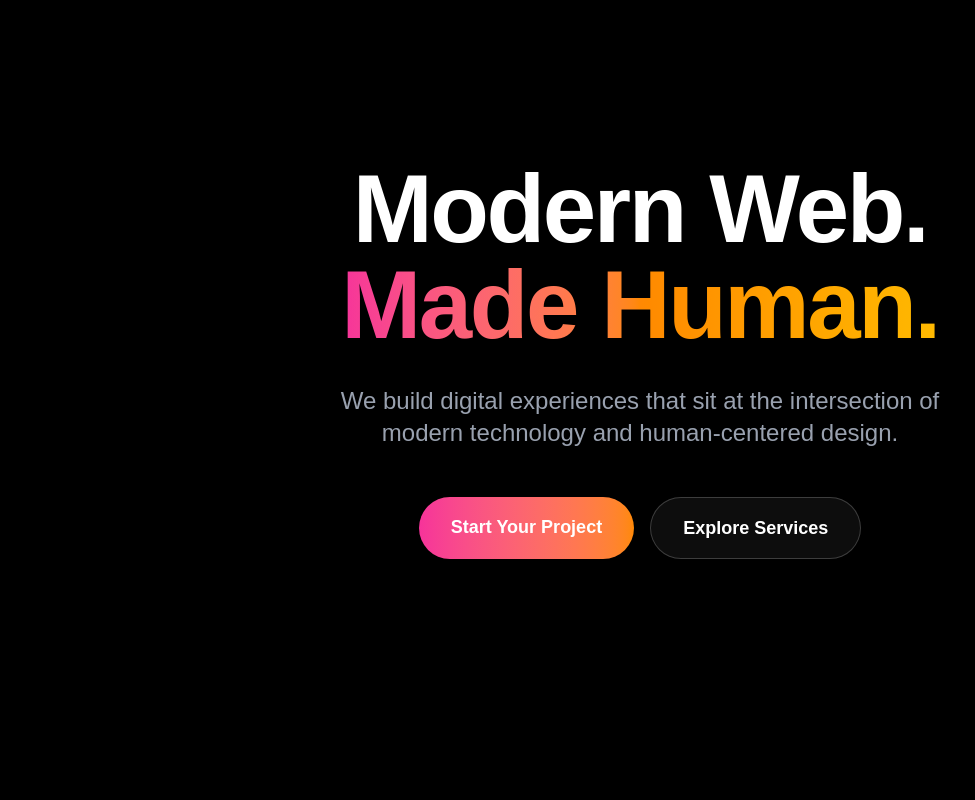
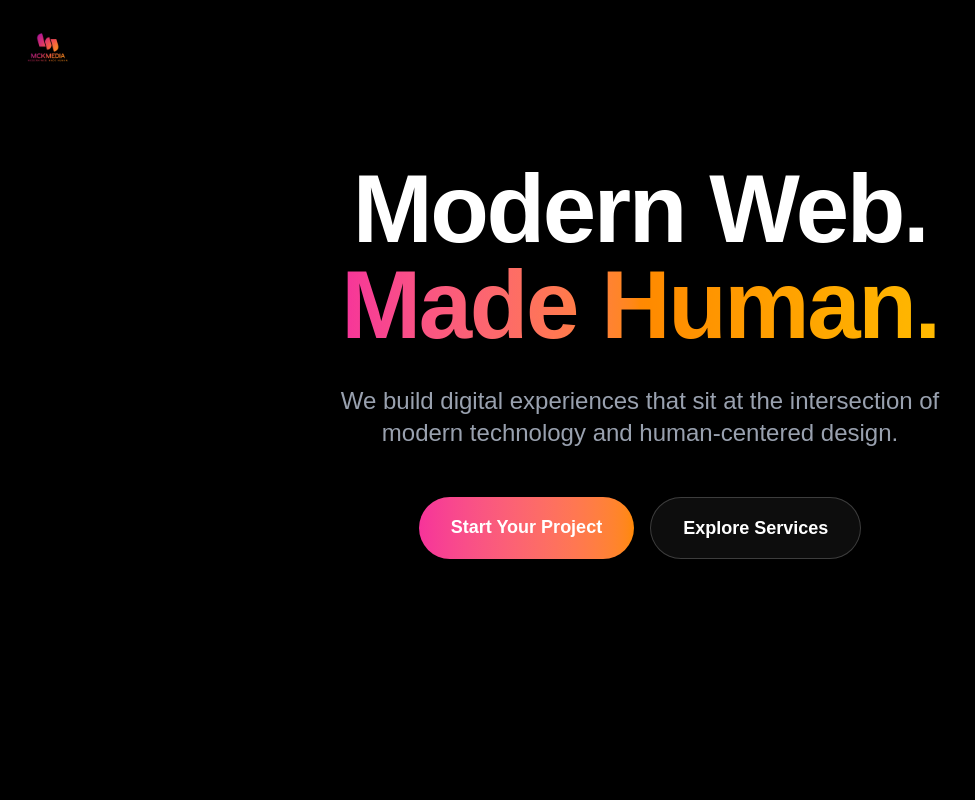
Before and after one commit to sherakama/mckmedia, a Next.js app: page / in a window 1280 px wide. Shown: the top 800 px of the page, without its empty margins (0-975 px from the left). Built offline with nearby package versions, Linux system fonts and the light colour scheme.

Commit message:
Add logo to home page navigation

```diff
--- a/src/app/page.tsx
+++ b/src/app/page.tsx
@@ -4,6 +4,22 @@ import Link from "next/link";
 export default function Home() {
   return (
     <main className="min-h-screen bg-black text-white selection:bg-pink-500/30">
+      {/* Navigation */}
+      <nav className="absolute top-0 left-0 z-50 w-full px-6 py-6">
+        <div className="mx-auto flex max-w-7xl items-center justify-between">
+          <Link href="/" className="transition-opacity hover:opacity-80">
+            <Image
+              src="/logos/logo-pink-orange.png"
+              alt="MCK Media"
+              width={180}
+              height={50}
+              priority
+              className="h-12 w-auto"
+            />
+          </Link>
+        </div>
+      </nav>
+
       {/* Hero Section */}
       <section className="relative flex min-h-[90vh] flex-col items-center justify-center overflow-hidden px-6 text-center">
         <div className="absolute inset-0 -z-10">
```
